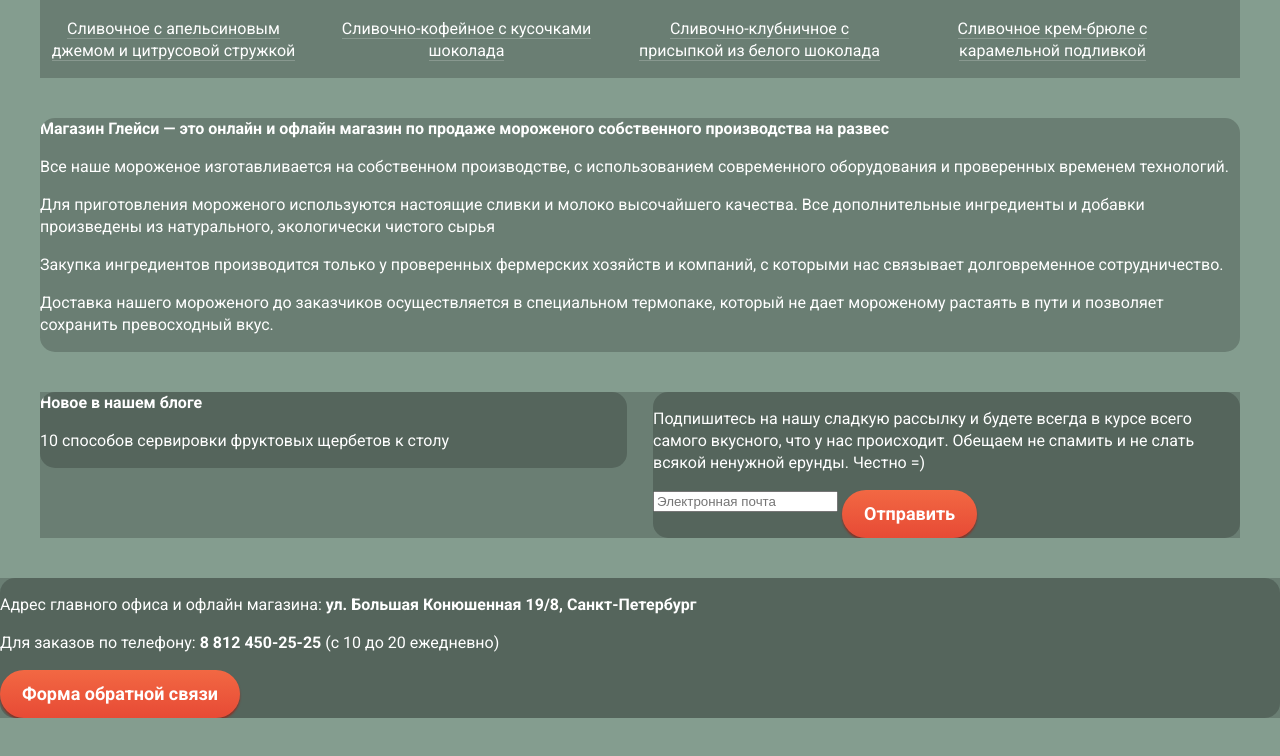
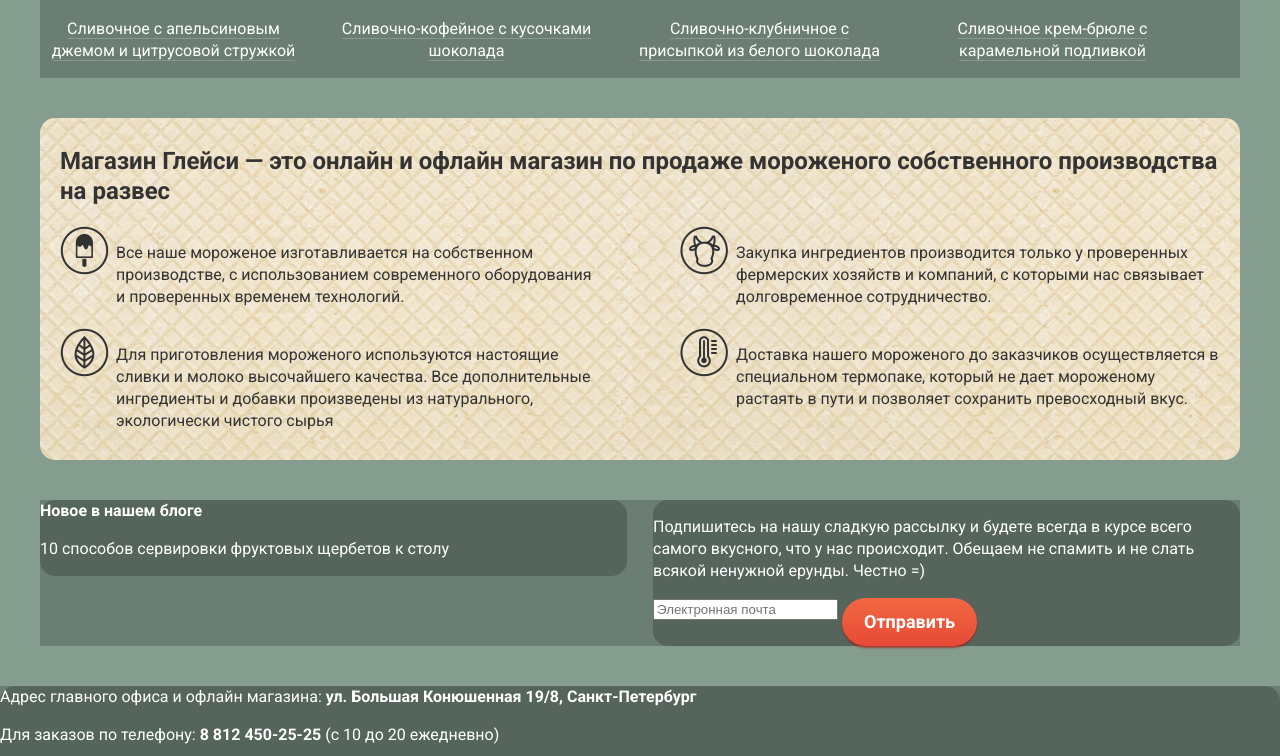
Before and after one commit to ooPASHAoo/gllacy, a website: page src/index.html in a window 1280 px wide. Shown: the part 1193-1949 px from the top of the page. Drawn offline with Linux system fonts and the light colour scheme.

Commit message:
block .features + .feature

```diff
--- a/src/index.html
+++ b/src/index.html
@@ -87,22 +87,22 @@
         <b class="features__header">Магазин Глейси — это онлайн и офлайн магазин по продаже мороженого собственного
             производства на развес</b>
         <div class="features__layout-left">
-            <article class="features__item feature">
+            <article class="features__item feature feature--icecream">
                 <p class="feature__text">Все наше мороженое изготавливается на собственном производстве, с
                     использованием современного оборудования и проверенных временем технологий.</p>
             </article>
-            <article class="features__item feature">
+            <article class="features__item feature feature--leaf">
                 <p class="feature__text">Для приготовления мороженого используются настоящие сливки и молоко высочайшего
                     качества. Все дополнительные ингредиенты и добавки произведены из натурального, экологически чистого
                     сырья</p>
             </article>
         </div>
         <div class="features__layout-right">
-            <article class="features__item feature">
+            <article class="features__item feature feature--cow">
                 <p class="feature__text">Закупка ингредиентов производится только у проверенных фермерских хозяйств и
                     компаний, с которыми нас связывает долговременное сотрудничество.</p>
             </article>
-            <article class="features__item feature">
+            <article class="features__item feature feature--thermometer">
                 <p class="feature__text">Доставка нашего мороженого до заказчиков осуществляется в специальном
                     термопаке, который не дает мороженому растаять в пути и позволяет сохранить превосходный вкус.</p>
             </article>
--- /dev/null
+++ b/src/scss/blocks/feature.scss
@@ -0,0 +1,49 @@
+.feature {
+  position: relative;
+
+  &:before {
+    position: absolute;
+    top: 0;
+    left: 0;
+    display: block;
+    content: "";
+    width: 50px;
+    height: 50px;
+    background-color: transparent;
+    background-repeat: no-repeat;
+  }
+
+  &--icecream::before {
+    background-image:url("../img/icon-icecream.png");
+  }
+
+  &--leaf::before {
+    background-image:url("../img/icon-leaf.png");
+  }
+
+  &--cow::before {
+    background-image:url("../img/icon-cow.png");
+  }
+
+  &--thermometer::before {
+    background-image:url("../img/icon-thermometr.png");
+  }
+
+  &__text {
+    margin: 0;
+
+    padding-left: 56px;
+    padding-top: 16px;
+  }
+
+  //&__
+}
+
+//<section class="page__block page__block-round features">
+//<b class="features__header">Магазин Глейси — это онлайн и офлайн магазин по продаже мороженого собственного
+//                           производства на развес</b>
+//<div class="features__layout-left">
+//<article class="features__item feature">
+//<p class="feature__text">Все наше мороженое изготавливается на собственном производстве, с
+//использованием современного оборудования и проверенных временем технологий.</p>
+//</article>
--- /dev/null
+++ b/src/scss/blocks/features.scss
@@ -0,0 +1,47 @@
+.features {
+  padding: 28px 20px;
+  background: #ece0c5 url("../img/wafer-pattern.jpg");
+  color: #333333;
+
+  //&:after {
+  //  content: "";
+  //  display: table;
+  //  clear: both;
+  //}
+
+  &__header {
+    font-size: 24px;
+    line-height: 30px;
+
+    &:after {
+      content: "";
+      display: table;
+      clear: both;
+    }
+  }
+
+  &__layout-left {
+    float: left;
+    width: 540px;
+    //background-color: goldenrod;
+  }
+
+  &__layout-right {
+    float: right;
+    width: 540px;
+    //background-color: salmon;
+  }
+
+  &__item {
+    margin-top: 20px;
+  }
+}
+
+//<section class="page__block page__block-round features">
+//<b class="features__header">Магазин Глейси — это онлайн и офлайн магазин по продаже мороженого собственного
+//                           производства на развес</b>
+//<div class="features__layout-left">
+//<article class="features__item feature">
+//<p class="feature__text">Все наше мороженое изготавливается на собственном производстве, с
+//использованием современного оборудования и проверенных временем технологий.</p>
+//</article>
--- a/src/scss/blocks/page.scss
+++ b/src/scss/blocks/page.scss
@@ -26,7 +26,7 @@
 
   &__block-round {
     border-radius: 15px;
-    overflow: hidden;
+    //overflow: hidden;
     background-color: rgba(0, 0, 0, 0.2); // DEV
   }
 
--- a/src/scss/style.scss
+++ b/src/scss/style.scss
@@ -11,3 +11,5 @@
 @import "blocks/promo";
 @import "blocks/products";
 @import "blocks/product";
+@import "blocks/features";
+@import "blocks/feature";
```
Also changed, not shown: src/css/style.css, src/img/icon-cow.png (added), src/img/icon-icecream.png (added), src/img/icon-leaf.png (added), src/img/icon-thermometr.png (added), src/img/wafer-pattern.jpg (added).
